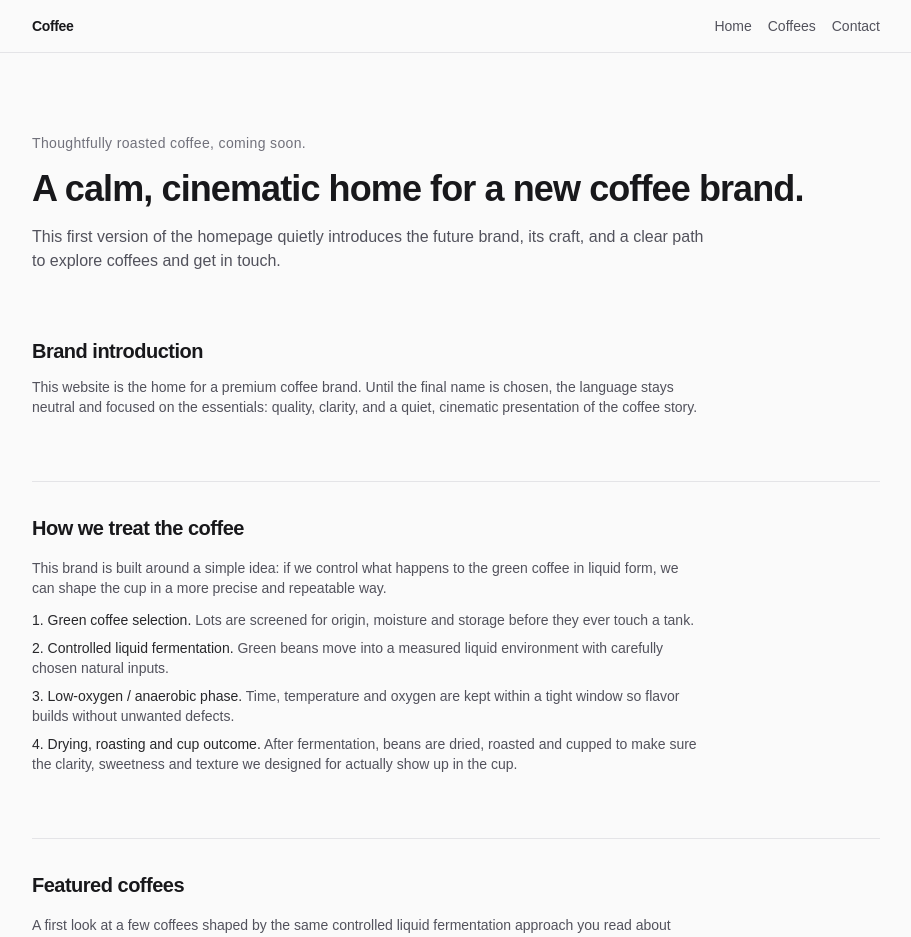
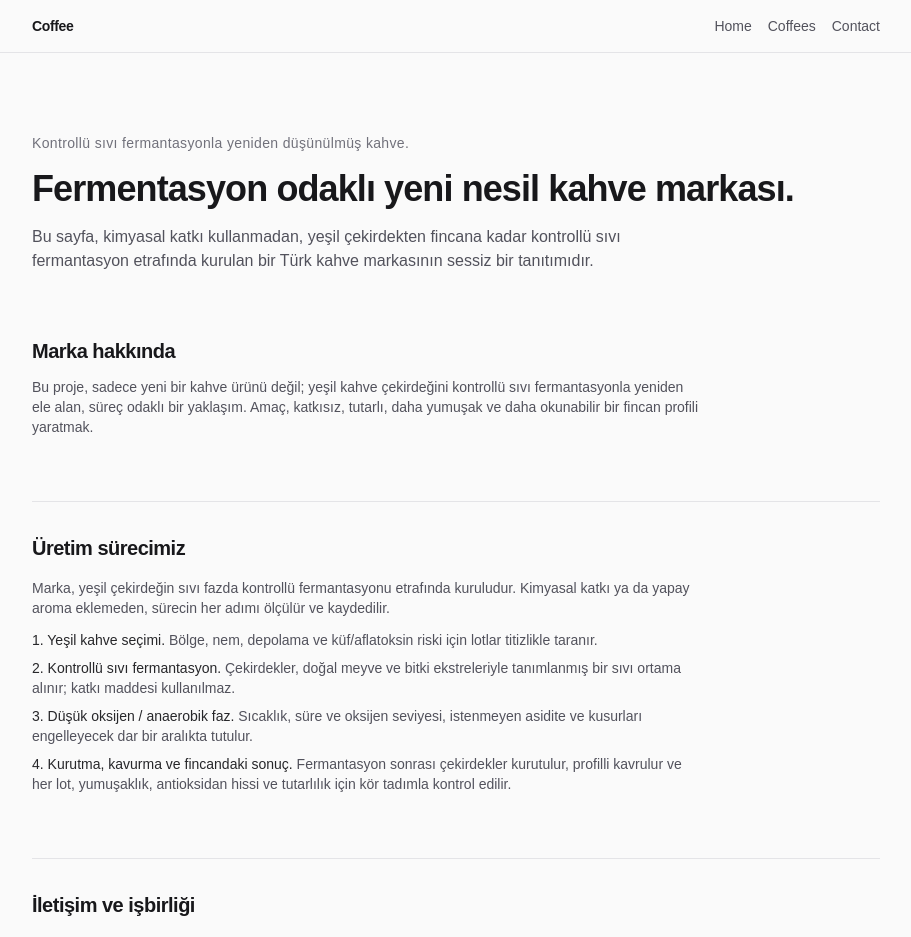
Before and after one commit to hesammisaghian/coffee, a Next.js app: page / in a window 1280 px wide. Shown: the top 937 px of the page, without its empty margins (184-1095 px from the left). Built offline with nearby package versions, Linux system fonts and the light colour scheme.

Commit message:
refine homepage and contact page in Turkish

```diff
--- a/src/app/contact/page.tsx
+++ b/src/app/contact/page.tsx
@@ -4,28 +4,33 @@ export default function ContactPage() {
       <div className="mx-auto flex max-w-4xl flex-col gap-8 px-6 py-16 sm:py-20">
         <header className="space-y-3">
           <h1 className="text-2xl font-semibold tracking-tight sm:text-3xl">
-            Contact
+            İletişim
           </h1>
           <p className="max-w-2xl text-sm text-zinc-600">
-            This page will later provide clear information on how to get in touch for
-            orders, questions, and potential wholesale inquiries.
+            Kontrollü sıvı fermantasyon ve katkısız üretim etrafında kurulan bu kahve
+            markasıyla ilgili tüm sorularınız ve talepleriniz için buradasınız.
           </p>
         </header>
 
         <section
-          aria-labelledby="contact-flow-placeholder-heading"
-          className="space-y-2 border-t border-zinc-200 pt-8"
+          aria-labelledby="contact-intent-heading"
+          className="space-y-3 border-t border-zinc-200 pt-8"
         >
           <h2
-            id="contact-flow-placeholder-heading"
+            id="contact-intent-heading"
             className="text-base font-semibold tracking-tight"
           >
-            Contact & order flow (placeholder)
+            Neler için bizimle iletişime geçebilirsiniz?
           </h2>
-          <p className="max-w-2xl text-sm text-zinc-600">
-            A future contact flow will live here, including simple ways to reach the
-            brand about purchasing coffee and asking questions. No form is implemented
-            yet at this stage.
+          <ul className="max-w-2xl list-disc space-y-1 pl-5 text-sm text-zinc-600">
+            <li>Erken dönem veya küçük ölçekli sipariş talepleri.</li>
+            <li>İçerik, marka veya ürün geliştirme odağında işbirliği fikirleri.</li>
+            <li>Coffee shop veya toptan satış için ön görüşme talepleri.</li>
+            <li>Ürünler, süreç, fermantasyon yaklaşımı ve kalite standartları hakkında sorular.</li>
+          </ul>
+          <p className="max-w-2xl text-xs text-zinc-500">
+            Şu anda tüm talepler manuel olarak değerlendiriliyor; yanıt süreleri talep
+            yoğunluğuna ve proje türüne göre değişebilir.
           </p>
         </section>
       </div>
--- a/src/app/page.tsx
+++ b/src/app/page.tsx
@@ -1,7 +1,6 @@
 import { HeroSection } from "../components/home/HeroSection";
 import { BrandIntroSection } from "../components/home/BrandIntroSection";
 import { ProcessStorySection } from "../components/home/ProcessStorySection";
-import { FeaturedCoffeesSection } from "../components/home/FeaturedCoffeesSection";
 import { ContactCtaSection } from "../components/home/ContactCtaSection";
 
 export default function Home() {
@@ -11,7 +10,6 @@ export default function Home() {
         <HeroSection />
         <BrandIntroSection />
         <ProcessStorySection />
-        <FeaturedCoffeesSection />
         <ContactCtaSection />
       </div>
     </main>
--- a/src/components/home/BrandIntroSection.tsx
+++ b/src/components/home/BrandIntroSection.tsx
@@ -8,12 +8,13 @@ export function BrandIntroSection() {
         id="brand-introduction-heading"
         className="text-xl font-semibold tracking-tight"
       >
-        Brand introduction
+        Marka hakkında
       </h2>
       <p className="max-w-2xl text-sm text-zinc-600">
-        This website is the home for a premium coffee brand. Until the final name is
-        chosen, the language stays neutral and focused on the essentials: quality,
-        clarity, and a quiet, cinematic presentation of the coffee story.
+        Bu proje, sadece yeni bir kahve ürünü değil; yeşil kahve çekirdeğini{" "}
+        kontrollü sıvı fermantasyonla yeniden ele alan, süreç odaklı bir yaklaşım.
+        Amaç, katkısız, tutarlı, daha yumuşak ve daha okunabilir bir fincan profili
+        yaratmak.
       </p>
     </section>
   );
--- a/src/components/home/ContactCtaSection.tsx
+++ b/src/components/home/ContactCtaSection.tsx
@@ -10,18 +10,19 @@ export function ContactCtaSection() {
         id="contact-heading"
         className="text-xl font-semibold tracking-tight"
       >
-        Contact for orders and questions
+        İletişim ve işbirliği
       </h2>
       <p className="max-w-2xl text-sm text-zinc-600">
-        Until a full contact page is built, visitors can use this entry point to start a
-        conversation about orders, collaborations, or questions about the coffees.
+        Süreç, ürünler veya potansiyel işbirlikleri hakkında konuşmak isterseniz, bizimle
+        buradan iletişime geçebilirsiniz. Şu an için sipariş ve proje talepleri manuel
+        olarak yönetiliyor.
       </p>
       <div>
         <Link
           href="/contact"
           className="inline-flex items-center rounded-full bg-zinc-900 px-5 py-2 text-sm font-medium text-zinc-50"
         >
-          Go to contact page
+          İletişim sayfasına git
         </Link>
       </div>
     </section>
--- a/src/components/home/HeroSection.tsx
+++ b/src/components/home/HeroSection.tsx
@@ -2,14 +2,15 @@ export function HeroSection() {
   return (
     <header className="space-y-4">
       <p className="text-sm font-medium tracking-wide text-zinc-500">
-        Thoughtfully roasted coffee, coming soon.
+        Kontrollü sıvı fermantasyonla yeniden düşünülmüş kahve.
       </p>
       <h1 className="text-3xl font-semibold tracking-tight sm:text-4xl">
-        A calm, cinematic home for a new coffee brand.
+        Fermentasyon odaklı yeni nesil kahve markası.
       </h1>
       <p className="max-w-2xl text-base text-zinc-600">
-        This first version of the homepage quietly introduces the future brand, its craft,
-        and a clear path to explore coffees and get in touch.
+        Bu sayfa, kimyasal katkı kullanmadan, yeşil çekirdekten fincana kadar kontrollü
+        sıvı fermantasyon etrafında kurulan bir Türk kahve markasının sessiz bir
+        tanıtımıdır.
       </p>
     </header>
   );
--- a/src/components/home/ProcessStorySection.tsx
+++ b/src/components/home/ProcessStorySection.tsx
@@ -8,42 +8,44 @@ export function ProcessStorySection() {
         id="production-process-heading"
         className="text-xl font-semibold tracking-tight"
       >
-        How we treat the coffee
+        Üretim sürecimiz
       </h2>
 
       <div className="max-w-2xl space-y-3 text-sm text-zinc-600">
         <p>
-          This brand is built around a simple idea: if we control what happens to the
-          green coffee in liquid form, we can shape the cup in a more precise and
-          repeatable way.
+          Marka, yeşil çekirdeğin sıvı fazda kontrollü fermantasyonu etrafında kuruludur.
+          Kimyasal katkı ya da yapay aroma eklemeden, sürecin her adımı ölçülür ve
+          kaydedilir.
         </p>
 
         <ol className="space-y-2">
           <li>
-            <span className="font-medium text-zinc-800">1. Green coffee selection.</span>{" "}
-            Lots are screened for origin, moisture and storage before they ever touch a
-            tank.
+            <span className="font-medium text-zinc-800">
+              1. Yeşil kahve seçimi.
+            </span>{" "}
+            Bölge, nem, depolama ve küf/aflatoksin riski için lotlar titizlikle
+            taranır.
           </li>
           <li>
             <span className="font-medium text-zinc-800">
-              2. Controlled liquid fermentation.
+              2. Kontrollü sıvı fermantasyon.
             </span>{" "}
-            Green beans move into a measured liquid environment with carefully chosen
-            natural inputs.
+            Çekirdekler, doğal meyve ve bitki ekstreleriyle tanımlanmış bir sıvı
+            ortama alınır; katkı maddesi kullanılmaz.
           </li>
           <li>
             <span className="font-medium text-zinc-800">
-              3. Low-oxygen / anaerobic phase.
+              3. Düşük oksijen / anaerobik faz.
             </span>{" "}
-            Time, temperature and oxygen are kept within a tight window so flavor builds
-            without unwanted defects.
+            Sıcaklık, süre ve oksijen seviyesi, istenmeyen asidite ve kusurları
+            engelleyecek dar bir aralıkta tutulur.
           </li>
           <li>
             <span className="font-medium text-zinc-800">
-              4. Drying, roasting and cup outcome.
+              4. Kurutma, kavurma ve fincandaki sonuç.
             </span>{" "}
-            After fermentation, beans are dried, roasted and cupped to make sure the
-            clarity, sweetness and texture we designed for actually show up in the cup.
+            Fermantasyon sonrası çekirdekler kurutulur, profilli kavrulur ve her lot,
+            yumuşaklık, antioksidan hissi ve tutarlılık için kör tadımla kontrol edilir.
           </li>
         </ol>
       </div>
```
Also changed, not shown: 1 other file (tests, documents, lock files or other folders).
